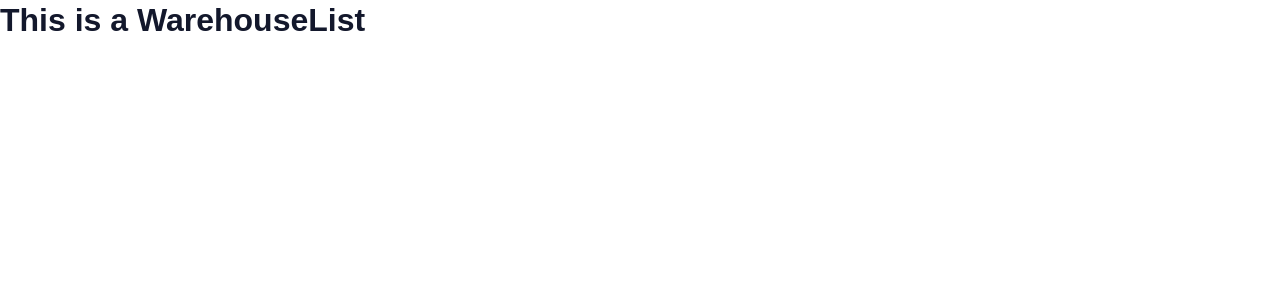
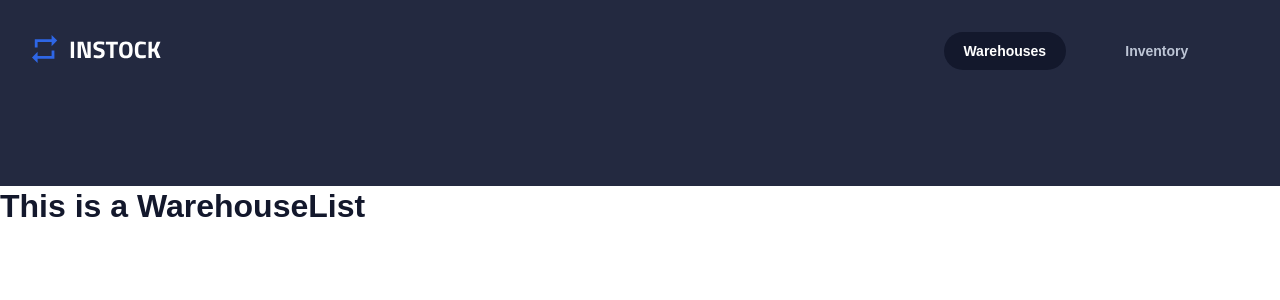
Before and after one commit to DavidGluzman13/InStock-front, a React (Create React App) app: page /warehouses in a window 1280 px wide. Shown: the top 300 px of the page. Built offline with nearby package versions, Linux system fonts and the light colour scheme.

Commit message:
adds Header lines in the app.js, Built the header component and scss attributes across screen sizes

```diff
--- a/src/App.js
+++ b/src/App.js
@@ -7,6 +7,7 @@ import { BrowserRouter, Routes, Route, Navigate } from "react-router-dom";
 export default function App() {
   return (
     <BrowserRouter>
+      <Header />
       <Routes>
         <Route path="/" element={<Navigate to="/warehouses" />} />
         <Route path="/warehouses/*" element={<Warehouse />} />
--- a/src/components/Header/Header.jsx
+++ b/src/components/Header/Header.jsx
@@ -11,10 +11,10 @@ export default function Header() {
           <img className="navigation__logo" src={logo} alt="BrainFlix-logo" />
         </Link>
         <div className="navigation__buttons">
-          <NavLink to="/warehouses">
+          <NavLink className="navigation__buttons--navlink" to="/warehouses">
             <h3 className="navigation__link">Warehouses</h3>
           </NavLink>
-          <NavLink to="/inventories">
+          <NavLink className="navigation__buttons--navlink" to="/inventories">
             <h3 className="navigation__link">Inventory</h3>
           </NavLink>
         </div>
--- a/src/components/Header/Header.scss
+++ b/src/components/Header/Header.scss
@@ -1,10 +1,10 @@
 @use "../../styles/partials/fonts" as *;
 @use "../../styles/partials/mixins" as *;
+@use "../../styles/partials/variables" as *;
 @use "../../styles/partials/globals" as *;
-@use "../../styles/partials/variables" as *;
 
 .header {
-  background-color: $color-instock-black;
+  background-color: $color-instock-graphite;
   width: 100%;
   height: 12.5rem;
 
@@ -12,3 +12,74 @@
     height: 11.625rem;
   }
 }
+
+.navigation {
+  display: flex;
+  flex-direction: column;
+  align-items: center;
+
+  @include tablet {
+    flex-direction: row;
+    justify-content: space-between;
+    padding: 2rem 2rem;
+  }
+
+  &__logo {
+    padding: 1rem 0;
+
+    @include tablet {
+      padding: 0;
+    }
+  }
+
+  &__buttons {
+    width: 100%;
+    box-sizing: border-box;
+    display: flex;
+    flex-direction: row;
+    justify-content: space-between;
+    padding: 0 1rem;
+
+    @include tablet {
+      width: 30%;
+      padding: 0;
+    }
+
+    @include desktop {
+      width: 25%;
+    }
+
+    &--navlink {
+      width: 50%;
+      text-align: center;
+
+      @include tablet {
+        width: 100%;
+        text-align: center;
+      }
+
+      @include desktop {
+        text-align: center;
+      }
+    }
+  }
+
+  &__link {
+    color: $color-instock-cloud;
+    padding: 0.5rem 0;
+
+    @extend h3;
+
+    @include desktop {
+      width: 80%;
+    }
+  }
+  .active {
+    .navigation__link {
+      color: $color-instock-white;
+      border-radius: 20px;
+      background-color: $color-instock-black;
+      padding: 0.5rem 1rem;
+    }
+  }
+}
--- a/src/styles/partials/_globals.scss
+++ b/src/styles/partials/_globals.scss
@@ -79,8 +79,3 @@ html {
     }
   }
 }
-
-.active {
-  color: $color-instock-graphite;
-  border-radius: 20px;
-}
--- a/src/styles/partials/_variables.scss
+++ b/src/styles/partials/_variables.scss
@@ -1,6 +1,6 @@
 $color-instock-black: #13182c;
 $color-instock-slate: #5c667e;
-$color-instock-graphite: #233940;
+$color-instock-graphite: #232940;
 $color-instock-green: #158463;
 $color-instock-indigo: #2e66e5;
 $color-instock-cloud: #bdc5d5;
```
